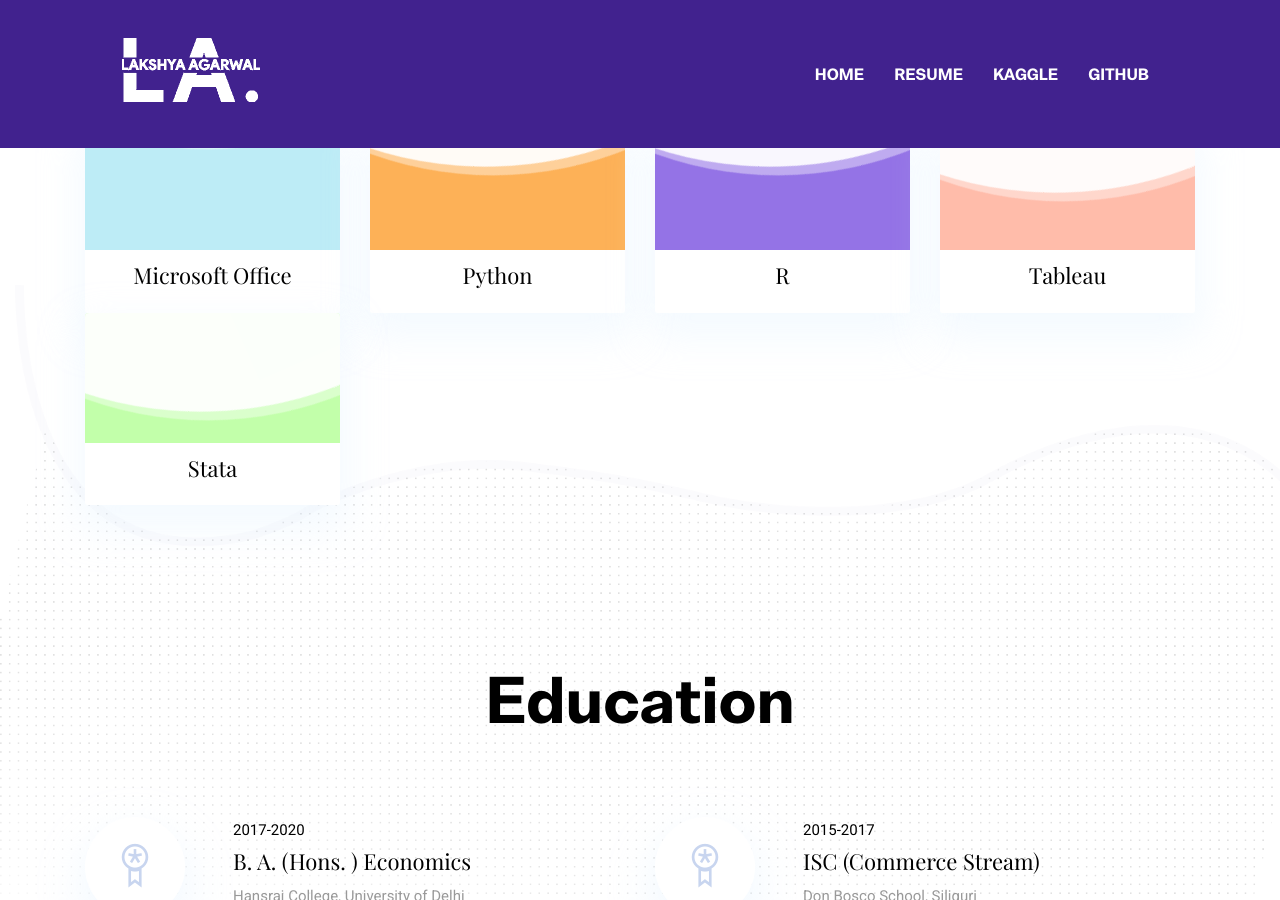
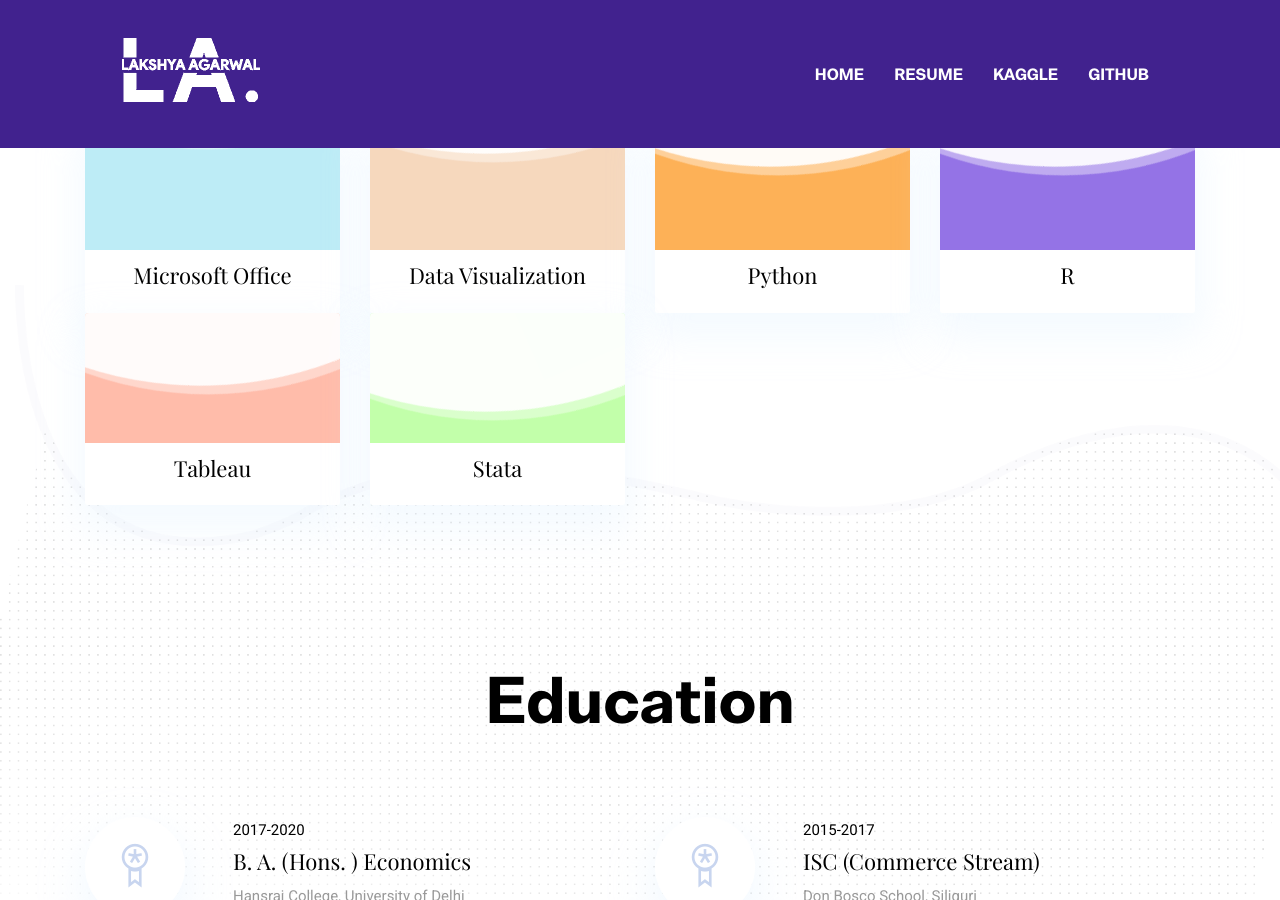
Before and after one commit to lakshyaag/lakshyaag.github.io, a Jekyll site: the page built from index.html, in a window 1280 px wide and 900 px high, scrolled down 1296 px. Built offline with Jekyll 4.4.1, drawn with Linux system fonts in a browser that asks for light colours.

Commit message:
Update settings.yml

```diff
--- a/_data/settings.yml
+++ b/_data/settings.yml
@@ -56,6 +56,7 @@
 skills-title: Skills
 skills:
 - {name: Microsoft Office, color: '#bdecf6', value: '90%'}
+- {name: Data Visualization, color: '#f6d8bd', value: '80%'}
 - {name: Python, color: '#fdb157', value: '70%'}
 - {name: R, color: '#9473e6', value: '70%'}
 - {name: Tableau, color: '#ffbcaa', value: '50%'}
```
